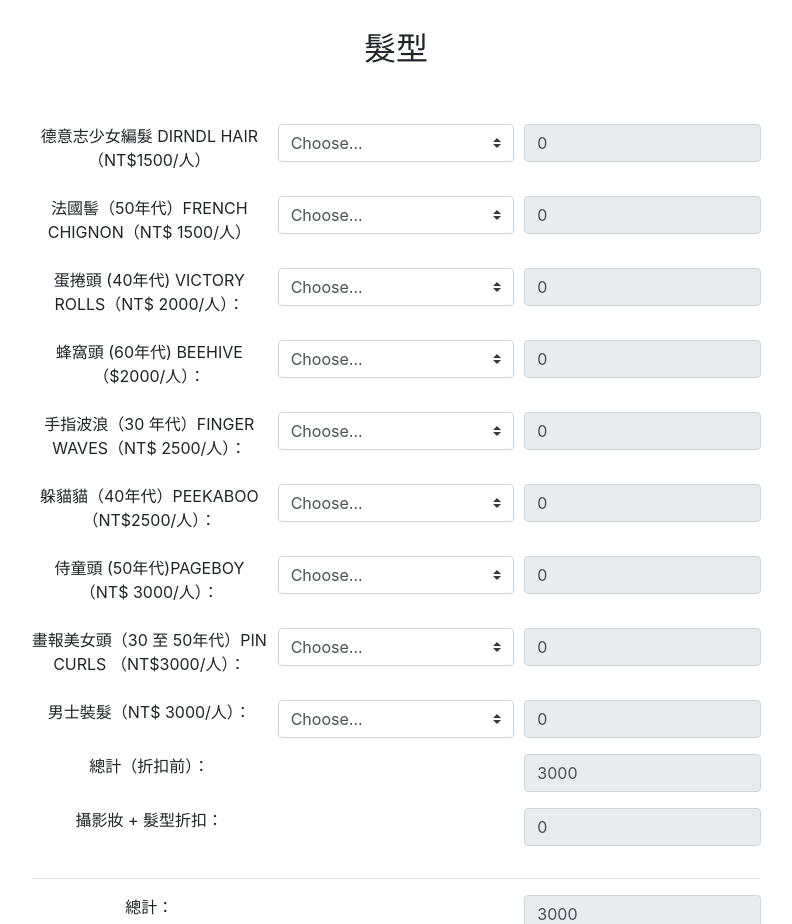
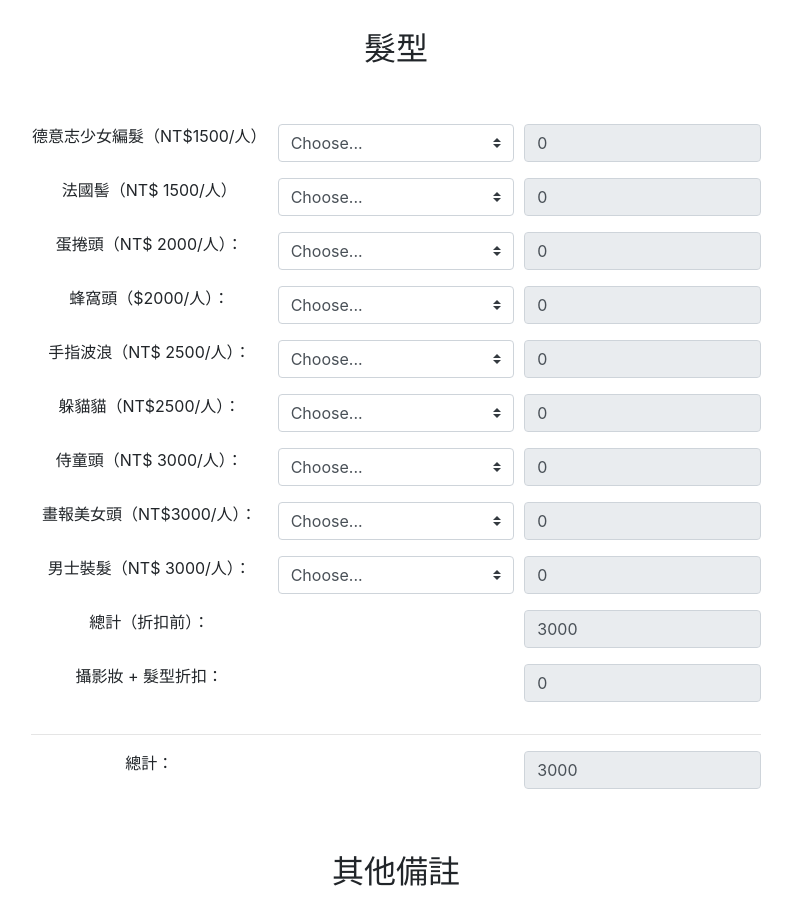
Before and after one commit to jedi0605/KissTellOrder, a website: page index.html in a window 1280 px wide. Shown: the part 920-1844 px from the top of the page, without its empty margins (244-1036 px from the left). Drawn offline with nearby package versions, Linux system fonts and the light colour scheme.

Commit message:
remove eng

```diff
--- a/index.html
+++ b/index.html
@@ -7,7 +7,7 @@
   <meta name="description" content="Kiss & Tell Vintage">
   <link rel="stylesheet" href="https://stackpath.bootstrapcdn.com/bootstrap/4.3.1/css/bootstrap.min.css"
     integrity="sha384-ggOyR0iXCbMQv3Xipma34MD+dH/1fQ784/j6cY/iJTQUOhcWr7x9JvoRxT2MZw1T" crossorigin="anonymous">
-  <title>bootstrap Order Form</title>
+  <title>Kiss & Tell Order Form</title>
 </head>
 
 <style>
@@ -287,7 +287,7 @@
 
                 <div class="form-row">
                   <div class="form-group col-md-4">
-                    <label>德意志少女編髮 DIRNDL HAIR（NT$1500/人）</label>
+                    <label>德意志少女編髮（NT$1500/人）</label>
                   </div>
                   <div class="form-group col-md-4">
                     <select class="custom-select mr-sm-2" id="hair2Input" onchange="change()">
@@ -308,7 +308,7 @@
 
                 <div class="form-row">
                   <div class="form-group col-md-4">
-                    <label>法國髻（50年代）FRENCH CHIGNON（NT$ 1500/人）</label>
+                    <label>法國髻（NT$ 1500/人）</label>
                   </div>
                   <div class="form-group col-md-4">
                     <select class="custom-select mr-sm-2" id="hair1Input" onchange="change()">
@@ -337,7 +337,7 @@
 
                 <div class="form-row">
                   <div class="form-group col-md-4">
-                    <label>蛋捲頭 (40年代) VICTORY ROLLS（NT$ 2000/人）：</label>
+                    <label>蛋捲頭（NT$ 2000/人）：</label>
                   </div>
                   <div class="form-group col-md-4">
                     <select class="custom-select mr-sm-2" id="hair3Input" onchange="change()">
@@ -358,7 +358,7 @@
 
                 <div class="form-row">
                   <div class="form-group col-md-4">
-                    <label>蜂窩頭 (60年代) BEEHIVE（$2000/人）：</label>
+                    <label>蜂窩頭（$2000/人）：</label>
                   </div>
                   <div class="form-group col-md-4">
                     <select class="custom-select mr-sm-2" id="hair4Input" onchange="change()">
@@ -379,7 +379,7 @@
 
                 <div class="form-row">
                   <div class="form-group col-md-4">
-                    <label>手指波浪（30 年代）FINGER WAVES（NT$ 2500/人）：</label>
+                    <label>手指波浪（NT$ 2500/人）：</label>
                   </div>
                   <div class="form-group col-md-4">
                     <select class="custom-select mr-sm-2" id="hair5Input" onchange="change()">
@@ -400,7 +400,7 @@
 
                 <div class="form-row">
                   <div class="form-group col-md-4">
-                    <label>躲貓貓（40年代）PEEKABOO（NT$2500/人）：</label>
+                    <label>躲貓貓（NT$2500/人）：</label>
                   </div>
                   <div class="form-group col-md-4">
                     <select class="custom-select mr-sm-2" id="hair6Input" onchange="change()">
@@ -421,7 +421,7 @@
 
                 <div class="form-row">
                   <div class="form-group col-md-4">
-                    <label>侍童頭 (50年代)PAGEBOY（NT$ 3000/人）：</label>
+                    <label>侍童頭（NT$ 3000/人）：</label>
                   </div>
                   <div class="form-group col-md-4">
                     <select class="custom-select mr-sm-2" id="hair7Input" onchange="change()">
@@ -442,7 +442,7 @@
 
                 <div class="form-row">
                   <div class="form-group col-md-4">
-                    <label>畫報美女頭（30 至 50年代）PIN CURLS （NT$3000/人）：</label>
+                    <label>畫報美女頭（NT$3000/人）：</label>
                   </div>
                   <div class="form-group col-md-4">
                     <select class="custom-select mr-sm-2" id="hair8Input" onchange="change()">
```
